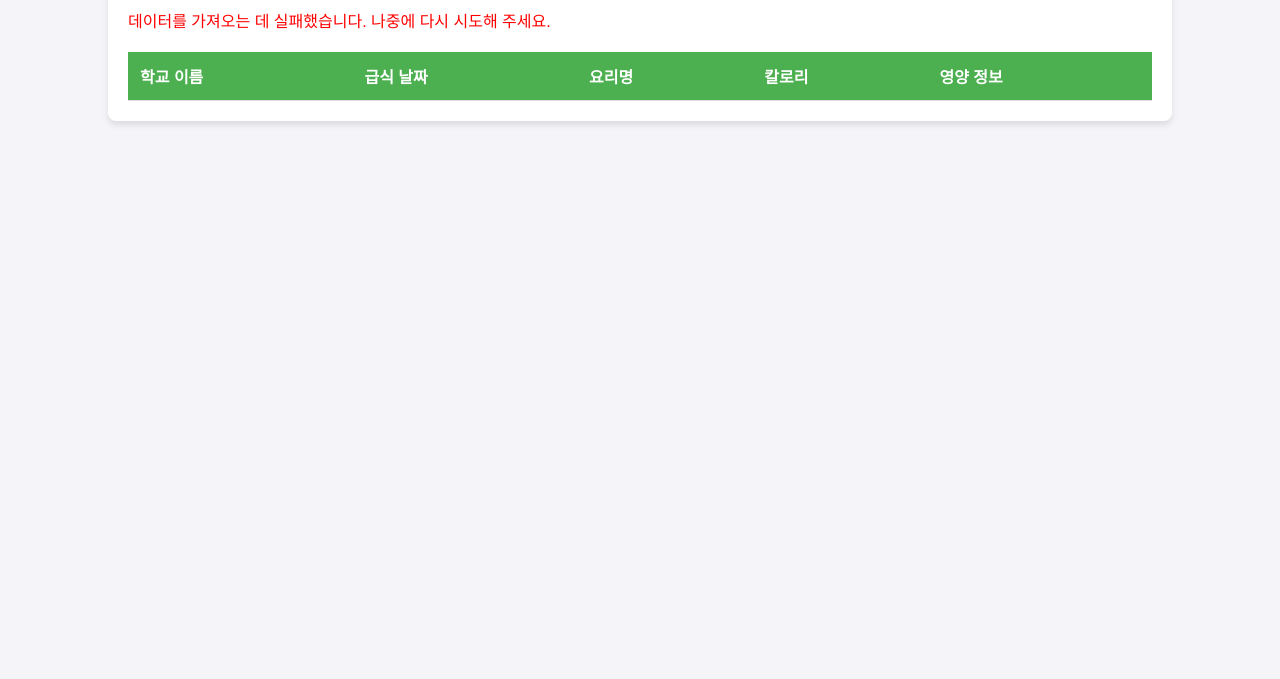
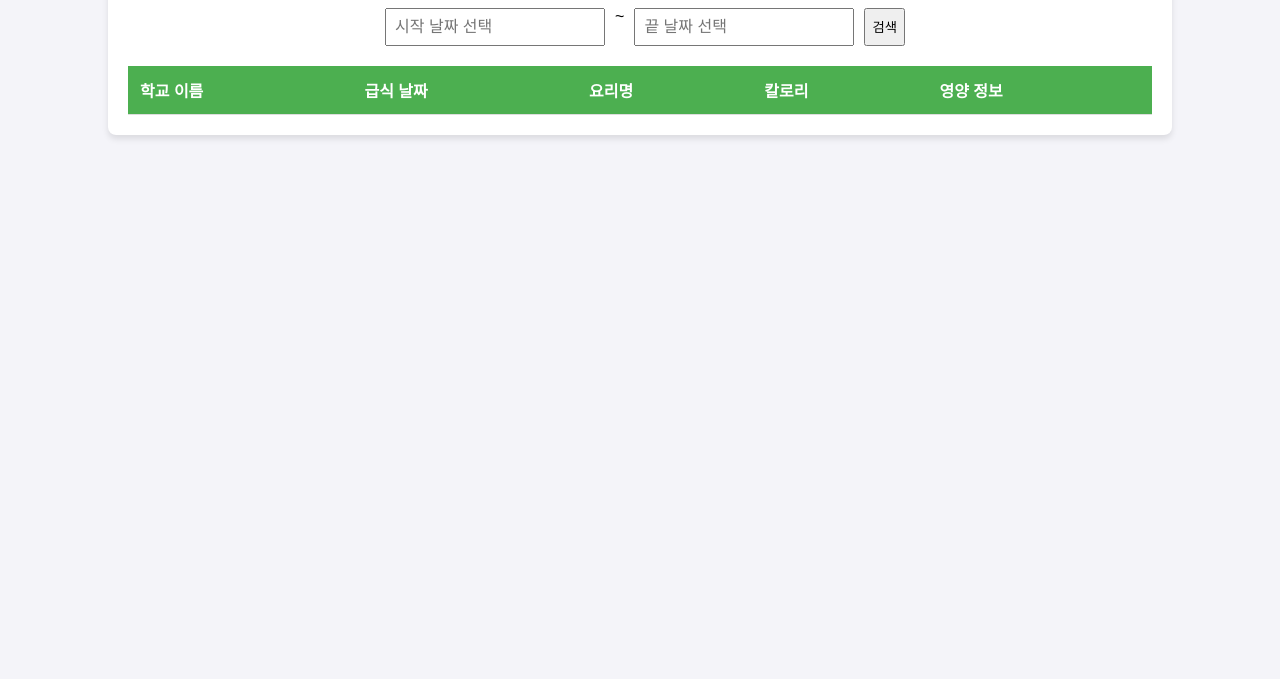
Before and after one commit to JHaHa-code/sibal, a plain HTML site: page index.html in a window 1280 px wide. Shown: the part 121-800 px from the top of the page. Drawn offline with nearby package versions, Linux system fonts and the light colour scheme; no server answers.

Commit message:
Update index.html

```diff
--- a/index.html
+++ b/index.html
@@ -4,7 +4,8 @@
 <head>
     <meta charset="UTF-8">
     <meta name="viewport" content="width=device-width, initial-scale=1.0">
-    <title>배재현</title>
+    <title>학교 급식 정보</title>
+    <link rel="stylesheet" href="https://cdn.jsdelivr.net/npm/flatpickr/dist/flatpickr.min.css">
     <style>
         body {
             font-family: Arial, sans-serif;
@@ -45,11 +46,31 @@
             color: red;
             font-size: 16px;
         }
+        .date-picker {
+            margin: 20px 0;
+            display: flex;
+            justify-content: center;
+        }
+        .flatpickr-input {
+            padding: 8px;
+            font-size: 16px;
+            width: 200px;
+            margin: 0 10px;
+        }
     </style>
 </head>
 <body>
     <div class="container">
-        <h1>화봉고 나이스api 급식정보 가져오기</h1>
+        <h1>화봉고 나이스 급식api</h1>
+
+        <!-- 날짜 선택 영역 -->
+        <div class="date-picker">
+            <input type="text" id="start-date" class="flatpickr-input" placeholder="시작 날짜 선택">
+            <span>~</span>
+            <input type="text" id="end-date" class="flatpickr-input" placeholder="끝 날짜 선택">
+            <button onclick="fetchMealData()">검색</button>
+        </div>
+
         <div id="error-message" class="error"></div>
         <table id="meal-info-table">
             <thead>
@@ -62,34 +83,30 @@
                 </tr>
             </thead>
             <tbody>
-
+                <!-- 급식 정보가 여기에 표시됩니다 -->
             </tbody>
         </table>
     </div>
 
+    <script src="https://cdn.jsdelivr.net/npm/flatpickr"></script>
     <script>
-        // 날짜 범위 체킹 로직
-        function getNextWeekDates() {
-            const today = new Date();
-            const startDate = new Date(today);
-            startDate.setDate(today.getDate() + 1); // 1일 후부터 시작
+        // 날짜 선택기 초기화
+        flatpickr("#start-date", {
+            dateFormat: "Y-m-d",
+        });
+        flatpickr("#end-date", {
+            dateFormat: "Y-m-d",
+        });
 
-            const endDate = new Date(startDate);
-            endDate.setDate(startDate.getDate() + 6); // 6일 후까지 지속
+        // 급식 데이터를 가져오는 함수
+        function fetchMealData() {
+            const startDate = document.getElementById("start-date").value;
+            const endDate = document.getElementById("end-date").value;
 
-            const formatDate = date => {
-                const year = date.getFullYear();
-                const month = ('0' + (date.getMonth() + 1)).slice(-2);
-                const day = ('0' + date.getDate()).slice(-2);
-                return `${year}${month}${day}`;
-            };
-
-            return [formatDate(startDate), formatDate(endDate)];
-        }
-
-        // api 정보받아서 표시하는 로직
-        function fetchMealData() {
-            const [startDate, endDate] = getNextWeekDates();
+            if (!startDate || !endDate) {
+                document.getElementById("error-message").textContent = "시작 날짜와 끝 날짜를 모두 선택해주세요.";
+                return;
+            }
 
             const url = "https://open.neis.go.kr/hub/mealServiceDietInfo";
             const serviceKey = "2b8eff850bc04d33865074688ffb0697";
@@ -99,10 +116,10 @@
                 Type: "json",
                 pIndex: "1",
                 pSize: "100",
-                ATPT_OFCDC_SC_CODE: "H10",
-                SD_SCHUL_CODE: "7480171",
-                MLSV_FROM_YMD: startDate,
-                MLSV_TO_YMD: endDate
+                ATPT_OFCDC_SC_CODE: "H10",  // 예시: 서울 교육청 코드
+                SD_SCHUL_CODE: "7480171",    // 예시: 학교 코드
+                MLSV_FROM_YMD: startDate.replace(/-/g, ""),
+                MLSV_TO_YMD: endDate.replace(/-/g, "")
             };
 
             // 쿼리 문자열 생성
@@ -126,6 +143,9 @@
         function displayMeals(meals) {
             const tableBody = document.getElementById("meal-info-table").getElementsByTagName("tbody")[0];
 
+            // 테이블 초기화
+            tableBody.innerHTML = '';
+
             meals.forEach(meal => {
                 const row = tableBody.insertRow();
                 row.innerHTML = `
@@ -137,9 +157,6 @@
                 `;
             });
         }
-
-        // 페이지가 로드될 때 급식 데이터를 자동으로 가져옴
-        window.onload = fetchMealData;
     </script>
 </body>
 </html>
```
